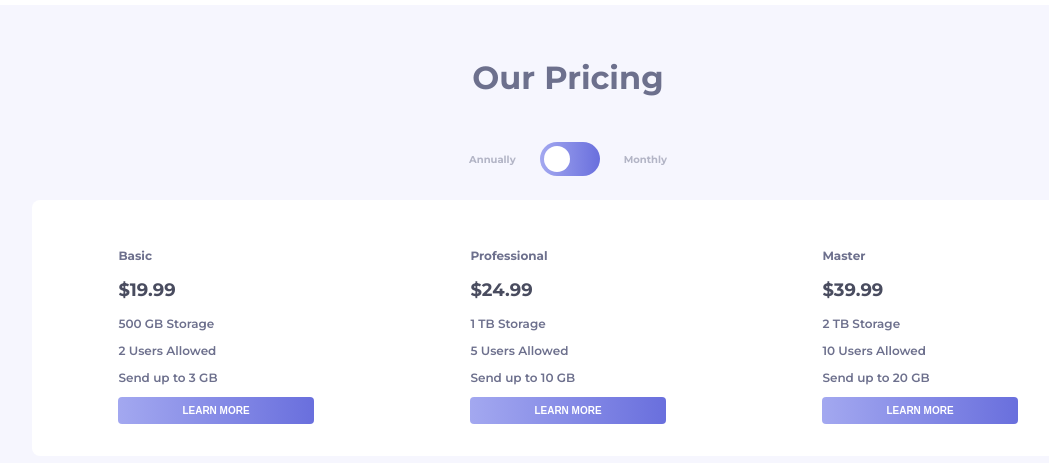
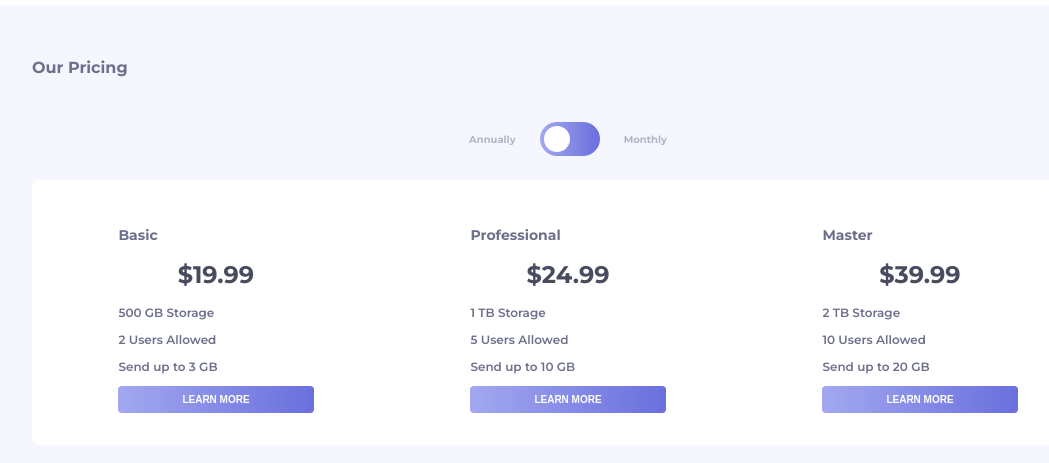
Before and after one commit to ChristalBell/pricing-component, a plain HTML site: page index.html in a window 1280 px wide. Shown: the part 219-682 px from the top of the page, without its empty margins (72-1121 px from the left). Drawn offline with Linux system fonts and the light colour scheme.

Commit message:
html, 90%css done

```diff
--- a/index.html
+++ b/index.html
@@ -15,7 +15,7 @@
   </head>
   <body>
     <div class="container">
-      <h1>Our Pricing</h1>
+      <h4>Our Pricing</h4>
       <div class="subscription">
         <p>Annually</p>
         <label class="switch">
@@ -26,24 +26,24 @@
       </div>
       <div class="boxes">
         <div id="left-container">
-          <h4>Basic</h4>
-          <h2 class="price">$19.99</h2>
+          <h3>Basic</h3>
+          <h1 class="price">$19.99</h1>
           <p class="storage">500 GB Storage</p>
           <p class="users">2 Users Allowed</p>
           <p class="send">Send up to 3 GB</p>
           <button class="button" type="button">LEARN MORE</button>
         </div>
         <div id="middle-container">
-          <h4>Professional</h4>
-          <h2 class="price">$24.99</h2>
+          <h3>Professional</h3>
+          <h1 class="price">$24.99</h1>
           <p class="storage">1 TB Storage</p>
           <p class="users">5 Users Allowed</p>
           <p class="send">Send up to 10 GB</p>
           <button class="button" type="button">LEARN MORE</button>
         </div>
         <div id="right-container">
-          <h4>Master</h4>
-          <h2 class="price">$39.99</h2>
+          <h3>Master</h3>
+          <h1 class="price">$39.99</h1>
           <p class="storage">2 TB Storage</p>
           <p class="users">10 Users Allowed</p>
           <p class="send">Send up to 20 GB</p>
```
Also changed, not shown: app.js (added).
